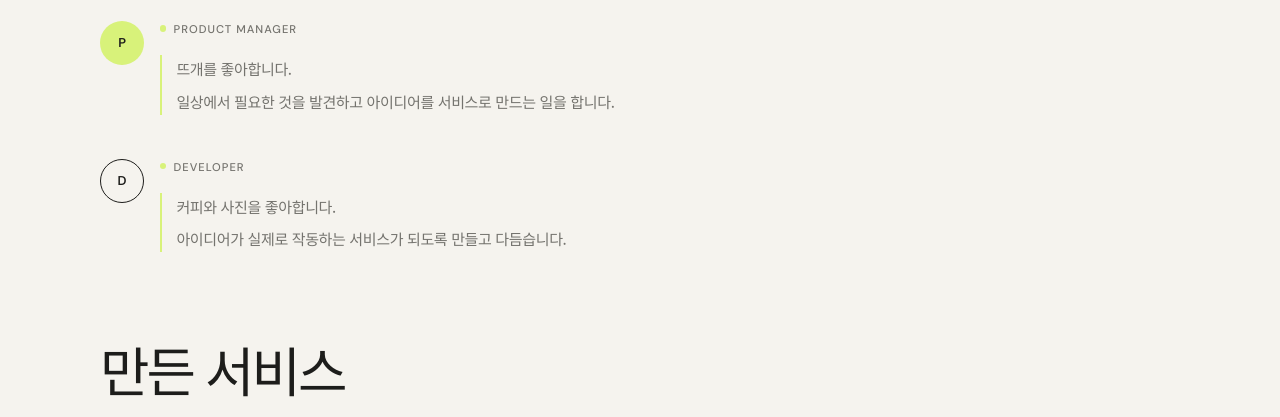
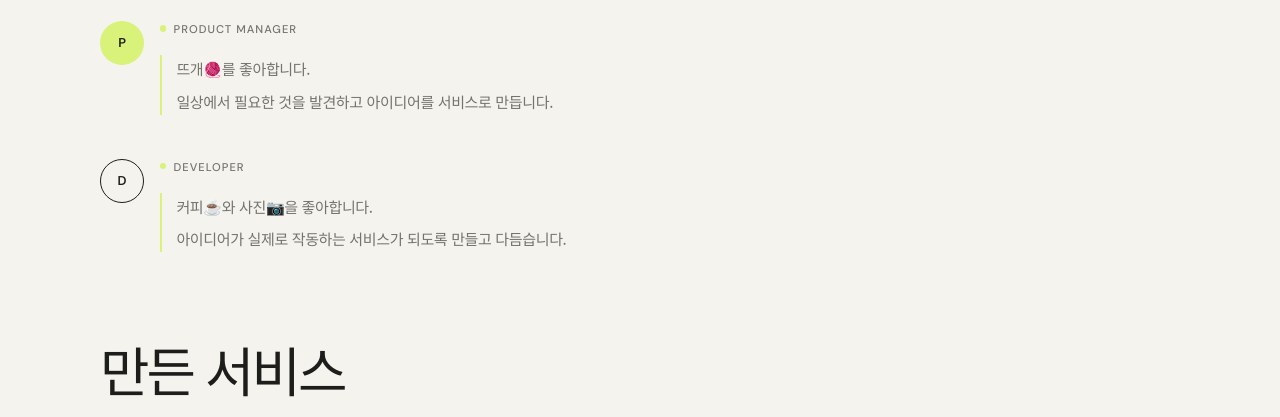
Before and after one commit to loopmoment/loopmoment.com, a website: page index.html in a window 1280 px wide. Shown: the part 681-1098 px from the top of the page. Drawn offline with Linux system fonts and the light colour scheme.

Commit message:
문구 수정

```diff
--- a/index.html
+++ b/index.html
@@ -55,8 +55,8 @@
             <div class="person-copy">
               <p class="role">Product Manager</p>
               <blockquote>
-                <p>뜨개를 좋아합니다.</p>
-                <p>일상에서 필요한 것을 발견하고 아이디어를 서비스로 만드는 일을 합니다.</p>
+                <p>뜨개🧶를 좋아합니다.</p>
+                <p>일상에서 필요한 것을 발견하고 아이디어를 서비스로 만듭니다.</p>
               </blockquote>
             </div>
           </article>
@@ -66,7 +66,7 @@
             <div class="person-copy">
               <p class="role">Developer</p>
               <blockquote>
-                <p>커피와 사진을 좋아합니다.</p>
+                <p>커피☕️와 사진📷을 좋아합니다.</p>
                 <p>아이디어가 실제로 작동하는 서비스가 되도록 만들고 다듬습니다.</p>
               </blockquote>
             </div>
```
